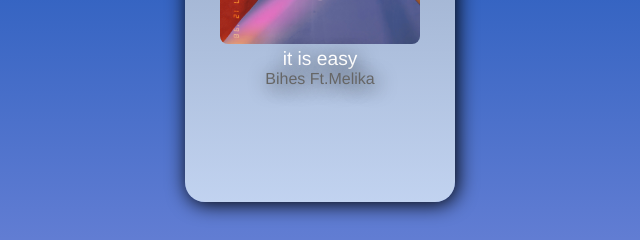
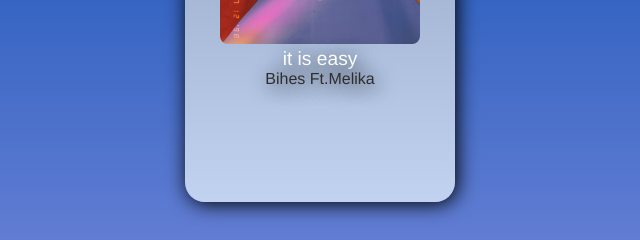
Before and after one commit to KAZIcodes/Music-Player-using-HTML-CSS, a plain HTML site: page index.html in a window 1280 px wide. In both pictures the pointer is over the element "Bihes Ft.Melika". Shown: the part 298-538 px from the top of the page, 320-960 px from the left. Drawn offline with Linux system fonts and the light colour scheme.

Commit message:
forgot the hover part for song writers

```diff
--- a/style.css
+++ b/style.css
@@ -58,10 +58,12 @@ p {
     font-size: medium;
     text-align: center;
     text-shadow: 3px 3px 20px black;
+    transition: 0.7s;
 }
 
-song writers while mouseover{
+.SW:hover {
     color: #2e2e2e;
+    cursor: pointer;
 }
 
 .play,
```
